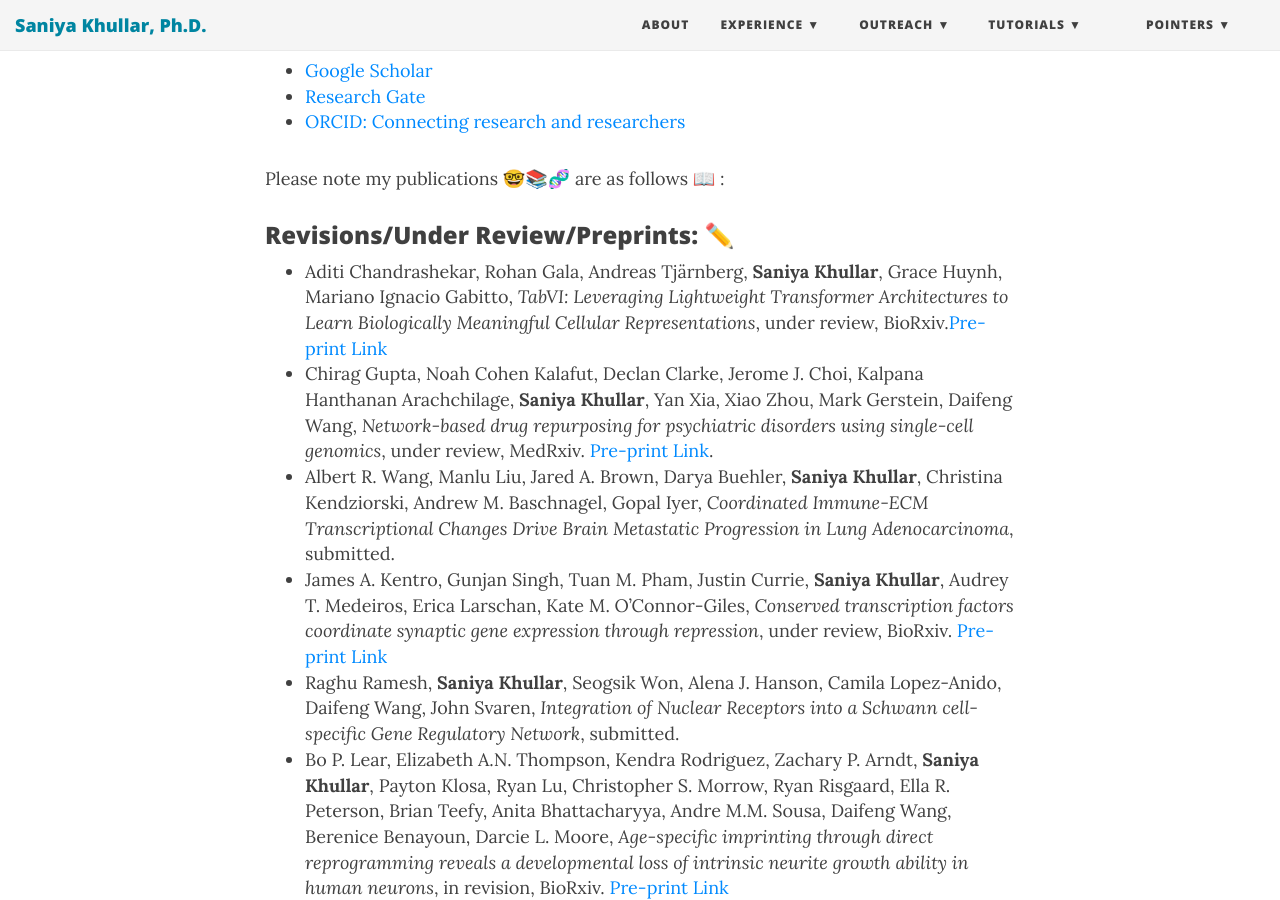
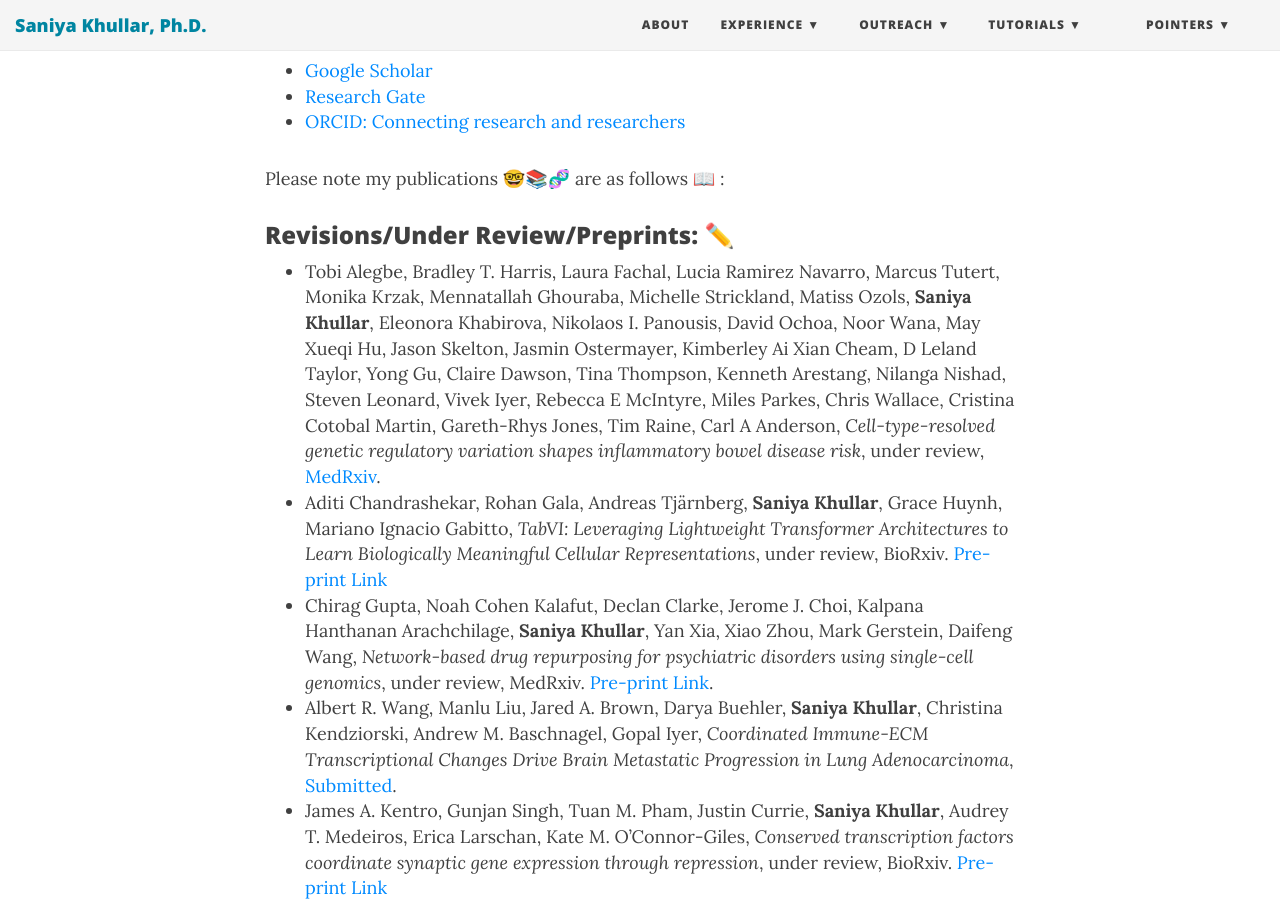
Before and after one commit to SaniyaKhullar/saniyakhullar.github.io, a Jekyll site: the page built from publications.md, in a window 1280 px wide and 900 px high, scrolled down 277 px. Built offline with Jekyll 4.4.1, drawn with Linux system fonts in a browser that asks for light colours; nearby versions of some CDN libraries.

Commit message:
updated publication

```diff
--- a/publications.md
+++ b/publications.md
@@ -10,9 +10,10 @@ Please note that my papers and citations are available online at: 👩‍💻
 Please note my publications 🤓📚🧬 are as follows 📖 :
 <!-- https://emojipedia.org/people -->
 ### Revisions/Under Review/Preprints: ✏️
--   Aditi Chandrashekar, Rohan Gala, Andreas Tjärnberg, **Saniya Khullar**, Grace Huynh, Mariano Ignacio Gabitto, *TabVI: Leveraging Lightweight Transformer Architectures to Learn Biologically Meaningful Cellular Representations*, under review, BioRxiv.[Pre-print Link](https://www.biorxiv.org/content/10.1101/2025.02.13.637984v1.full)
+-   Tobi Alegbe, Bradley T. Harris, Laura Fachal, Lucia Ramirez Navarro, Marcus Tutert, Monika Krzak, Mennatallah Ghouraba, Michelle Strickland, Matiss Ozols, **Saniya Khullar**, Eleonora Khabirova, Nikolaos I. Panousis, David Ochoa, Noor Wana, May Xueqi Hu, Jason Skelton, Jasmin Ostermayer, Kimberley Ai Xian Cheam, D Leland Taylor, Yong Gu, Claire Dawson, Tina Thompson, Kenneth Arestang, Nilanga Nishad, Steven Leonard, Vivek Iyer, Rebecca E McIntyre, Miles Parkes, Chris Wallace, Cristina Cotobal Martin, Gareth-Rhys Jones, Tim Raine, Carl A Anderson, *Cell-type-resolved genetic regulatory variation shapes inflammatory bowel disease risk*, under review, [MedRxiv](https://www.medrxiv.org/content/10.1101/2025.06.24.25330216v1).
+-   Aditi Chandrashekar, Rohan Gala, Andreas Tjärnberg, **Saniya Khullar**, Grace Huynh, Mariano Ignacio Gabitto, *TabVI: Leveraging Lightweight Transformer Architectures to Learn Biologically Meaningful Cellular Representations*, under review, BioRxiv. [Pre-print Link](https://www.biorxiv.org/content/10.1101/2025.02.13.637984v1.full)
 -   Chirag Gupta, Noah Cohen Kalafut, Declan Clarke, Jerome J. Choi, Kalpana Hanthanan Arachchilage, **Saniya Khullar**, Yan Xia, Xiao Zhou, Mark Gerstein, Daifeng Wang, *Network-based drug repurposing for psychiatric disorders using single-cell genomics*, under review, MedRxiv. [Pre-print Link](https://www.medrxiv.org/content/10.1101/2024.12.01.24318008v1).
--	Albert R. Wang, Manlu Liu, Jared A. Brown, Darya Buehler, **Saniya Khullar**, Christina Kendziorski, Andrew M. Baschnagel, Gopal Iyer, *Coordinated Immune-ECM Transcriptional Changes Drive Brain Metastatic Progression in Lung Adenocarcinoma*, submitted.
+-	Albert R. Wang, Manlu Liu, Jared A. Brown, Darya Buehler, **Saniya Khullar**, Christina Kendziorski, Andrew M. Baschnagel, Gopal Iyer, *Coordinated Immune-ECM Transcriptional Changes Drive Brain Metastatic Progression in Lung Adenocarcinoma*, [Submitted](https://www.sciencedirect.com/science/article/abs/pii/S1556086425001388).
 -	James A. Kentro, Gunjan Singh, Tuan M. Pham, Justin Currie, **Saniya Khullar**, Audrey T. Medeiros, Erica Larschan, Kate M. O’Connor-Giles, *Conserved transcription factors coordinate synaptic gene expression through repression*, under review, BioRxiv. [Pre-print Link](https://www.biorxiv.org/content/10.1101/2024.10.30.621128v2)
 -	Raghu Ramesh, **Saniya Khullar**, Seogsik Won, Alena J. Hanson, Camila Lopez-Anido, Daifeng Wang, John Svaren, *Integration of Nuclear Receptors into a Schwann cell-specific Gene Regulatory Network*, submitted.
 -	Bo P. Lear, Elizabeth A.N. Thompson, Kendra Rodriguez, Zachary P. Arndt, **Saniya Khullar**, Payton Klosa, Ryan Lu, Christopher S. Morrow, Ryan Risgaard, Ella R. Peterson, Brian Teefy, Anita Bhattacharyya, Andre M.M. Sousa, Daifeng Wang, Berenice Benayoun, Darcie L. Moore, *Age-specific imprinting through direct reprogramming reveals a developmental loss of intrinsic neurite growth ability in human neurons*, in revision, BioRxiv. [Pre-print Link](https://www.biorxiv.org/content/10.1101/2023.10.25.563769v2)
@@ -22,7 +23,7 @@ Please note my publications 🤓📚🧬 are as follows 📖 :
 #### 2024: ⌛
 -   **Saniya Khullar**, Xiang Huang, Raghu Ramesh, John Svaren, Daifeng Wang, *NetREm: Network Regression Embeddings reveal cell-type transcription factor coordination for gene regulation*, Bioinformatics Advances. [Link](https://academic.oup.com/bioinformaticsadvances/advance-article/doi/10.1093/bioadv/vbae206/7929807?login=false)
 -	**Saniya Khullar**, *Biological-Network Guided Machine Learning for Understanding Gene Regulation in Human Brains and Disease Phenotypes From Multi-Omics Data*, University of Wisconsin - Madison, United States of America [Link to Dissertation at U.W.-Madison Library](https://search.library.wisc.edu/digital/ABLXHUQPYNF6IM86); [Link to Dissertation on ProQuest](https://www.proquest.com/docview/3108402149?pq-origsite=gscholar&fromopenview=true&sourcetype=Dissertations%20&%20Theses)
--	Prashant S Emani, Jason J Liu, Declan Clarke, Matthew Jensen, Jonathan Warrell, Chirag Gupta, Ran Meng, Che Yu Lee, Siwei Xu, Cagatay Dursun, Shaoke Lou, Yuhang Chen, Zhiyuan Chu, Timur Galeev, Ahyeon Hwang, Yunyang Li, Pengyu Ni, Xiao Zhou, *PsychENCODE Consortium*, Trygve E Bakken, Jaroslav Bendl, Lucy Bicks, Tanima Chatterjee, Lijun Cheng, Yuyan Cheng, Yi Dai, Ziheng Duan, Mary Flaherty, John F Fullard, Michael Gancz, Diego Garrido-Martín, Sophia Gaynor-Gillett, Jennifer Grundman, Natalie Hawken, Ella Henry, Gabriel E Hoffman, Ao Huang, Yunzhe Jiang, Ting Jin, Nikolas L Jorstad, Riki Kawaguchi, **Saniya Khullar**, Jianyin Liu, Junhao Liu, Shuang Liu, Shaojie Ma, Michael Margolis, Samantha Mazariegos, Jill Moore, Jennifer R Moran, Eric Nguyen, Nishigandha Phalke, Milos Pjanic, Henry Pratt, Diana Quintero, Ananya S Rajagopalan, Tiernon R Riesenmy, Nicole Shedd, Manman Shi, Megan Spector, Rosemarie Terwilliger, Kyle J Travaglini, Brie Wamsley, Gaoyuan Wang, Yan Xia, Shaohua Xiao, Andrew C Yang, Suchen Zheng, Michael J Gandal, Donghoon Lee, Ed S Lein, Panos Roussos, Nenad Sestan, Zhiping Weng, Kevin P White, Hyejung Won, Matthew J Girgenti, Jing Zhang, Daifeng Wang, Daniel Geschwind, Mark Gerstein, *Single-cell genomics and regulatory networks for 388 human brains*, Science. [Link](https://www.science.org/doi/10.1126/science.adi5199) [Video](https://x.com/GersteinLab/status/1793747237769781511/video/1)
+-	Prashant S Emani, Jason J Liu, Declan Clarke, Matthew Jensen, Jonathan Warrell, Chirag Gupta, Ran Meng, Che Yu Lee, Siwei Xu, Cagatay Dursun, Shaoke Lou, Yuhang Chen, Zhiyuan Chu, Timur Galeev, Ahyeon Hwang, Yunyang Li, Pengyu Ni, Xiao Zhou, *PsychENCODE Consortium*, Trygve E Bakken, Jaroslav Bendl, Lucy Bicks, Tanima Chatterjee, Lijun Cheng, Yuyan Cheng, Yi Dai, Ziheng Duan, Mary Flaherty, John F Fullard, Michael Gancz, Diego Garrido-Martín, Sophia Gaynor-Gillett, Jennifer Grundman, Natalie Hawken, Ella Henry, Gabriel E Hoffman, Ao Huang, Yunzhe Jiang, Ting Jin, Nikolas L Jorstad, Riki Kawaguchi, **Saniya Khullar**, Jianyin Liu, Junhao Liu, Shuang Liu, Shaojie Ma, Michael Margolis, Samantha Mazariegos, Jill Moore, Jennifer R Moran, Eric Nguyen, Nishigandha Phalke, Milos Pjanic, Henry Pratt, Diana Quintero, Ananya S Rajagopalan, Tiernon R Riesenmy, Nicole Shedd, Manman Shi, Megan Spector, Rosemarie Terwilliger, Kyle J Travaglini, Brie Wamsley, Gaoyuan Wang, Yan Xia, Shaohua Xiao, Andrew C Yang, Suchen Zheng, Michael J Gandal, Donghoon Lee, Ed S Lein, Panos Roussos, Nenad Sestan, Zhiping Weng, Kevin P White, Hyejung Won, Matthew J Girgenti, Jing Zhang, Daifeng Wang, Daniel Geschwind, Mark Gerstein, *Single-cell genomics and regulatory networks for 388 human brains*, Science. [Link](https://www.science.org/doi/10.1126/science.adi5199) | [Video](https://x.com/GersteinLab/status/1793747237769781511/video/1)
 
 
 #### 2023: ⌛
```
